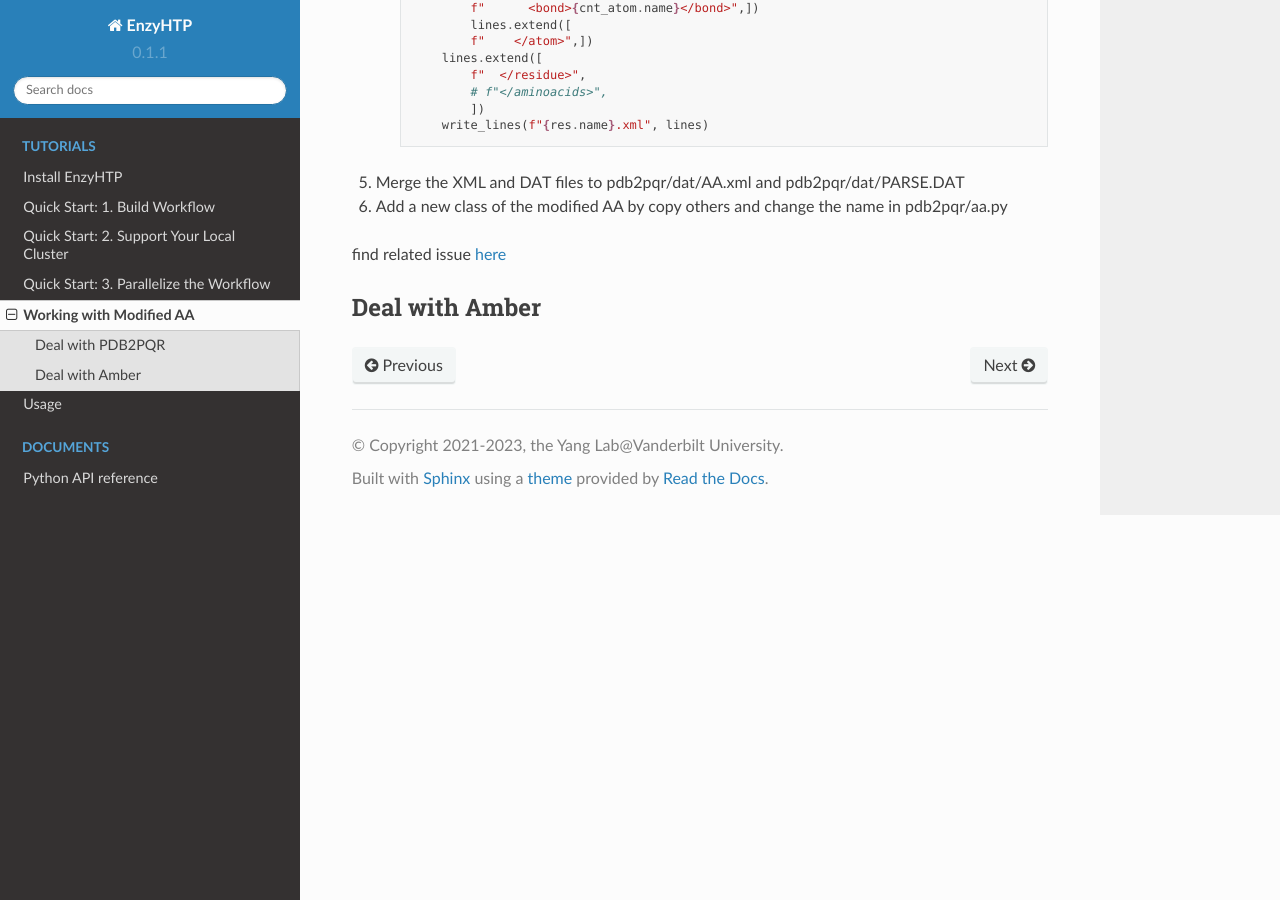
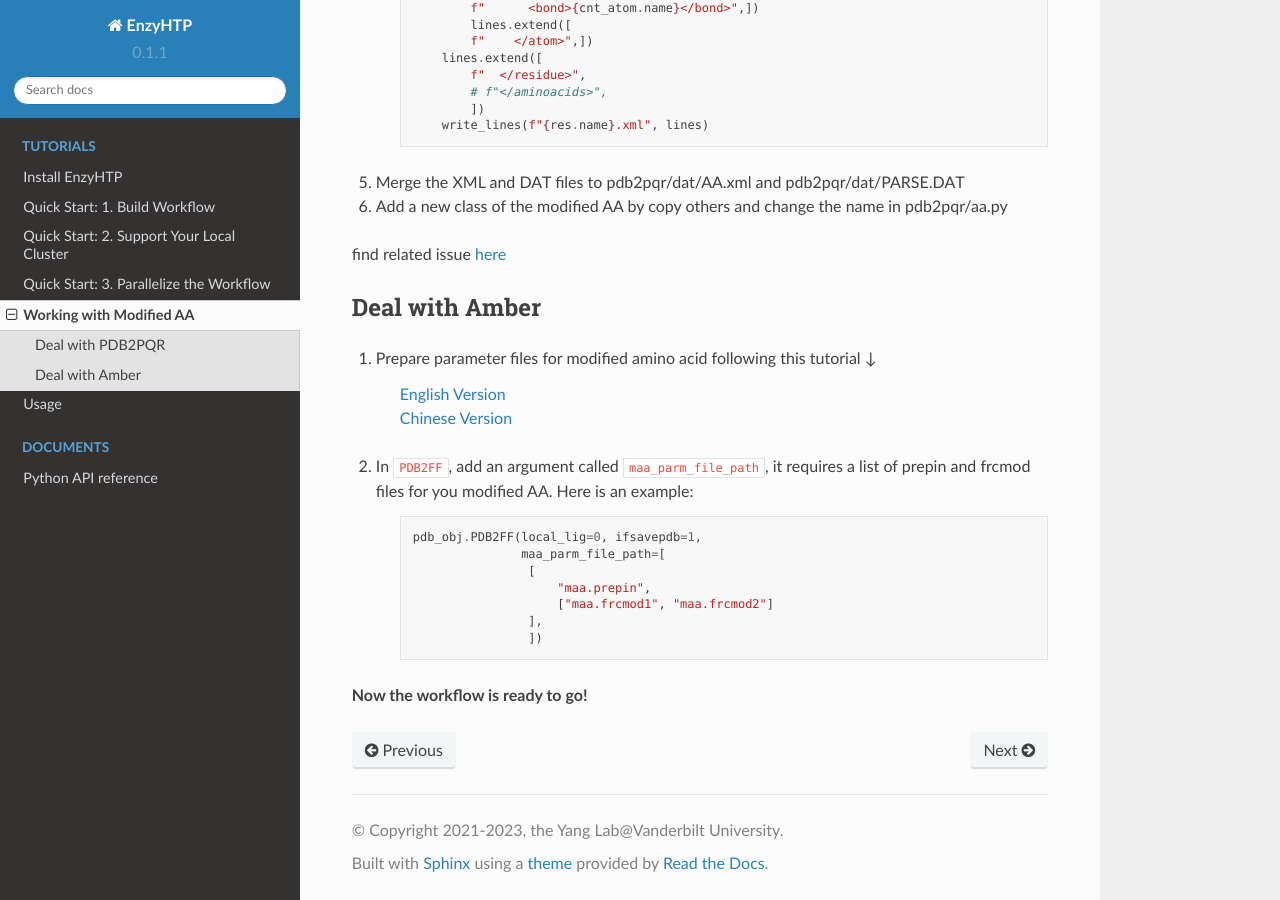
Before and after one commit to ChemBioHTP/enzyhtp_doc, a Sphinx documentation site: the page built from docs/source/modified_aa.rst, in a window 1280 px wide and 900 px high, scrolled down 1647 px. Built offline with Sphinx 7.4.7 and the Read the Docs theme 2.0.0, drawn with Linux system fonts in a browser that asks for light colours.

Commit message:
Update: completed sketch for maa tutorial

```diff
--- a/docs/source/modified_aa.rst
+++ b/docs/source/modified_aa.rst
@@ -100,3 +100,23 @@ find related issue `here <https://github.com/ChemBioHTP/EnzyHTP/issues/124>`_
 
 Deal with Amber
 ------------------
+
+1. Prepare parameter files for modified amino acid following this tutorial ↓
+
+    | `English Version <https://ambermd.org/tutorials/basic/tutorial5/index.php>`_
+    | `Chinese Version <https://www.shaoqz.cn/2020/11/16/Amber-MD%E5%85%B3%E9%94%AE%E5%AD%97/#%E9%9D%9E%E6%A0%87%E5%87%86%E6%AE%8B%E5%9F%BA%E7%9A%84%E5%8F%82%E6%95%B0%E5%8C%96>`_
+
+2. In ``PDB2FF``, add an argument called ``maa_parm_file_path``, it requires a list of prepin and frcmod files for you modified AA. Here is an example:
+
+    .. code:: python
+
+        pdb_obj.PDB2FF(local_lig=0, ifsavepdb=1,
+                       maa_parm_file_path=[
+                        [
+                            "maa.prepin",
+                            ["maa.frcmod1", "maa.frcmod2"]
+                        ],
+                        ])
+
+
+**Now the workflow is ready to go!**
```
